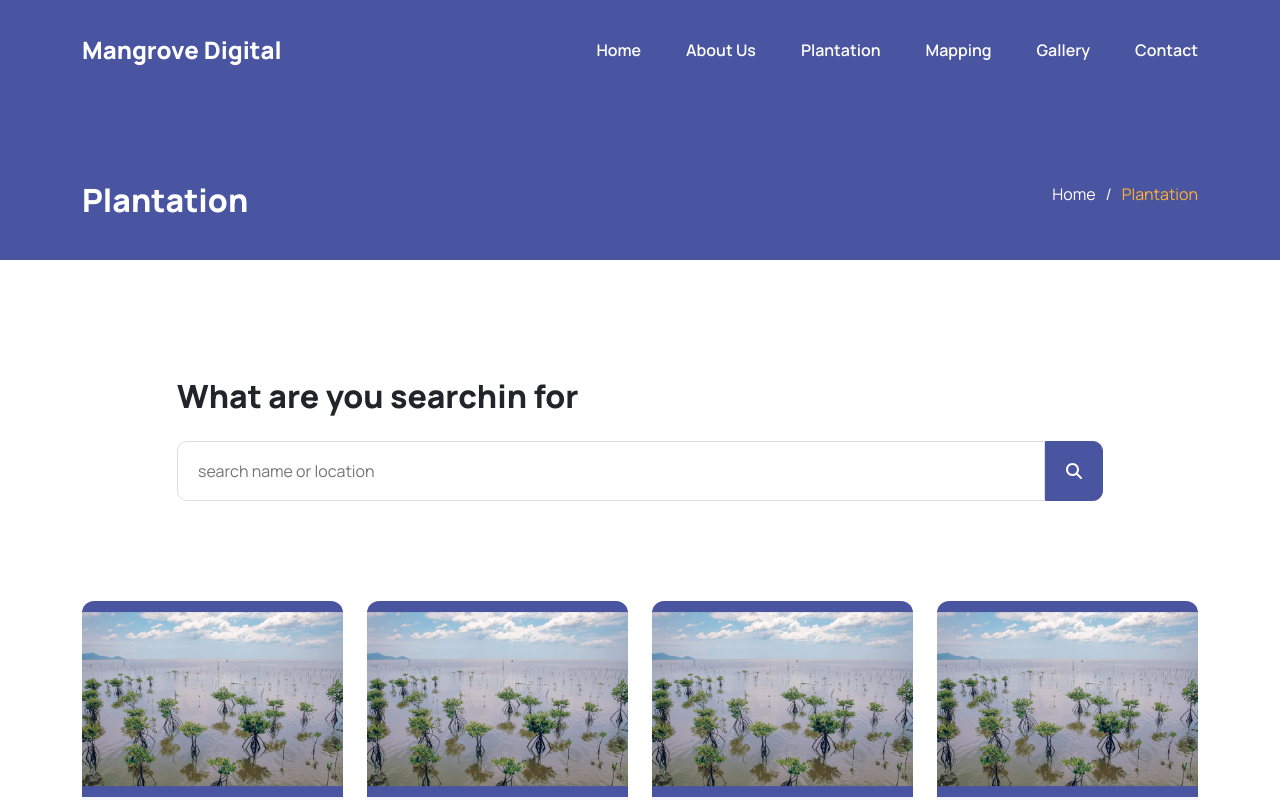
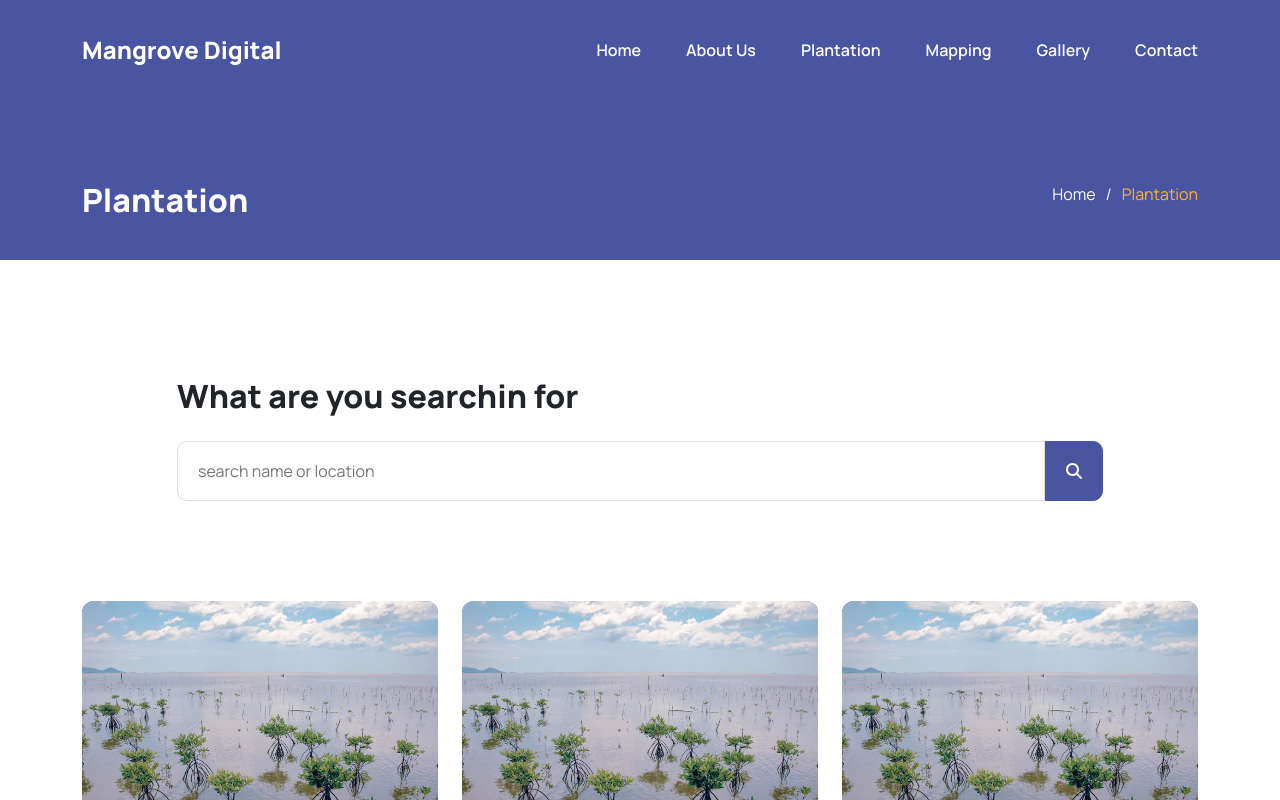
Before and after one commit to deniprobow/web-mangrove-digital-id, a Next.js app: page /plantation in a window 1280 px wide. Shown: the top 800 px of the page. Built offline with nearby package versions, Linux system fonts and the light colour scheme.

Commit message:
fix asset img and style

```diff
--- a/pages/plantation/index.tsx
+++ b/pages/plantation/index.tsx
@@ -72,7 +72,7 @@ export default function Plantation() {
                             datas &&
                             datas.map((item:dataType)=>{
                                 return (
-                                    <div className="mb-4 col-sm-6 col-lg-4 col-xl-3">
+                                    <div className="mb-4 col-sm-6 col-lg-4">
                                         <CardProduct
                                             metaLabel = {item.label}
                                             title = {item.company}
--- a/styles/scss/module/_card-product.scss
+++ b/styles/scss/module/_card-product.scss
@@ -15,7 +15,7 @@
         position: absolute;
         top: 50%;
         left: 0;
-        transform: translateY(-50%);
+        transform: translateY(-50%) scale(1.15);
     }
 }
 
```
Also changed, not shown: public/img/index/img-about-us.jpg.
